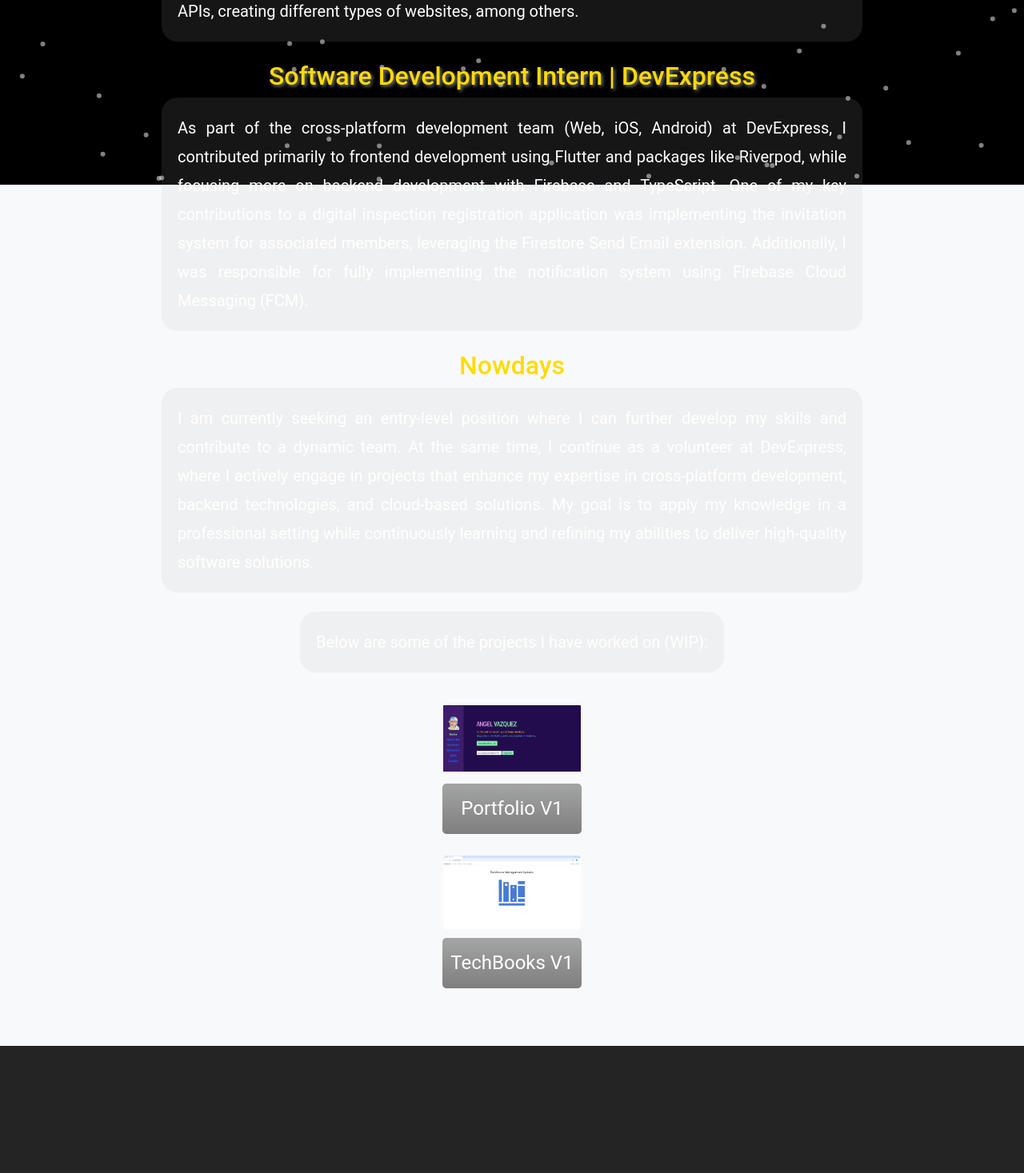
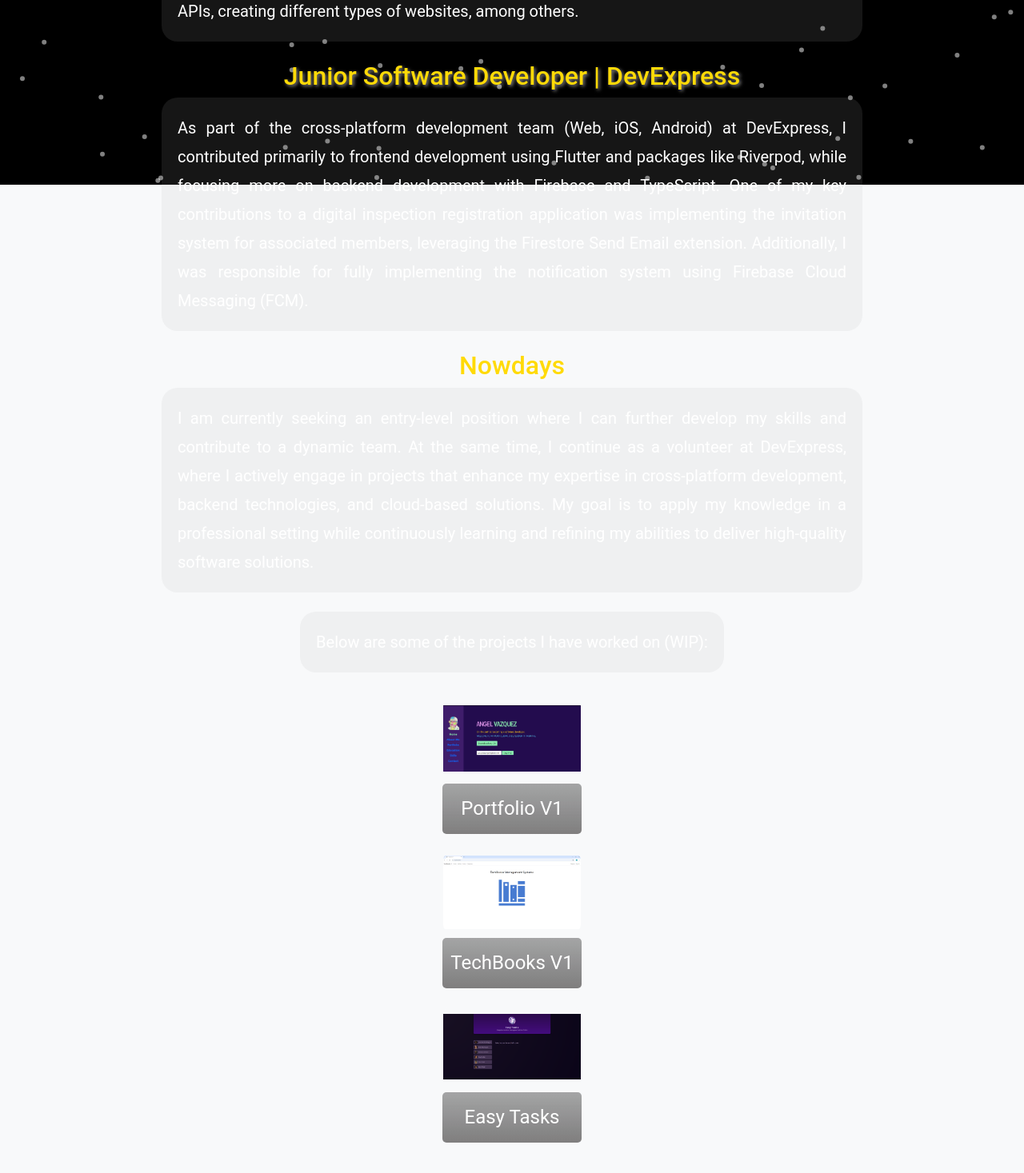
Before and after one commit to AngelVaPa/PortfolioWebsiteV2, a React (Vite) app: page /experience in a window 1280 px wide. Shown: the part 569-2036 px from the top of the page at 80% size. Before the commit the page ends 1877 px from the top, so only its background shows below. Built offline with nearby package versions, Linux system fonts and the light colour scheme.

Commit message:
add Easy Tasks

```diff
--- a/src/components/Experience.jsx
+++ b/src/components/Experience.jsx
@@ -10,7 +10,7 @@ const Experience = () => {
         <h1 className="experienceTitle">Experience</h1>
         <h2>Software Development Graduate | Class of 2023</h2>
         <p className="experience-cont">Since the beginning of my studies in software development, I have actively engaged in various projects and hands-on exercises to enhance my skills. These include developing bots for Discord channels, building facial recognition attendance systems, designing and managing APIs, creating different types of websites, among others.</p>
-        <h2>Software Development Intern | DevExpress</h2>
+        <h2>Junior Software Developer | DevExpress</h2>
         <p className="experience-cont">As part of the cross-platform development team (Web, iOS, Android) at DevExpress, I contributed primarily to frontend development using Flutter and packages like Riverpod, while focusing more on backend development with Firebase and TypeScript.
         One of my key contributions to a digital inspection registration application was implementing the invitation system for associated members, leveraging the Firestore Send Email extension. Additionally, I was responsible for fully implementing the notification system using Firebase Cloud Messaging (FCM).</p>
         <h2>Nowdays</h2>
@@ -25,6 +25,10 @@ const Experience = () => {
             <a id="techBooksV1" href="https://github.com/JesusVaPa/TechBooksV1/" target="_blank" rel='noreferrer' className="thumbnail btn btn-outline-light btn-lg"></a>
             <p className='prj-title'>TechBooks V1</p>
           </div>
+          <div className="project">
+            <a id="easyTasks" href="https://easyTasks.angelvapa.com/" target="_blank" rel='noreferrer' className="thumbnail btn btn-outline-light btn-lg"></a>
+            <p className='prj-title'>Easy Tasks</p>
+          </div>
         </div>
       </div>
     </section>
--- a/src/css/Experience.css
+++ b/src/css/Experience.css
@@ -97,6 +97,13 @@
     background-repeat: no-repeat;
 }
 
+#easyTasks{
+    background: url('../images/thumbnails/easyTasks.png');
+    background-size: contain;
+    background-position: center;
+    background-repeat: no-repeat;
+}
+
 @media (max-width: 768px) {
     .experienceTitle {
         font-size: 2.5rem;
```
Also changed, not shown: src/images/thumbnails/easyTasks.png (added).
